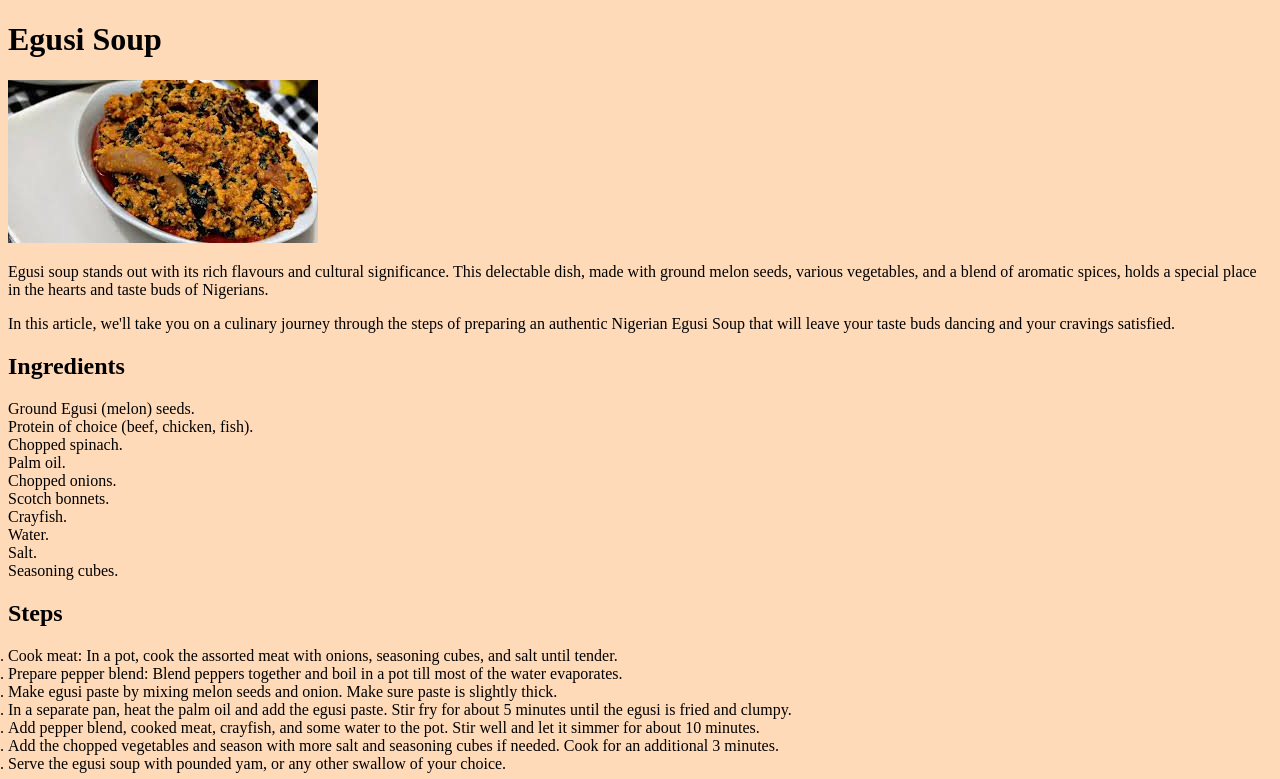
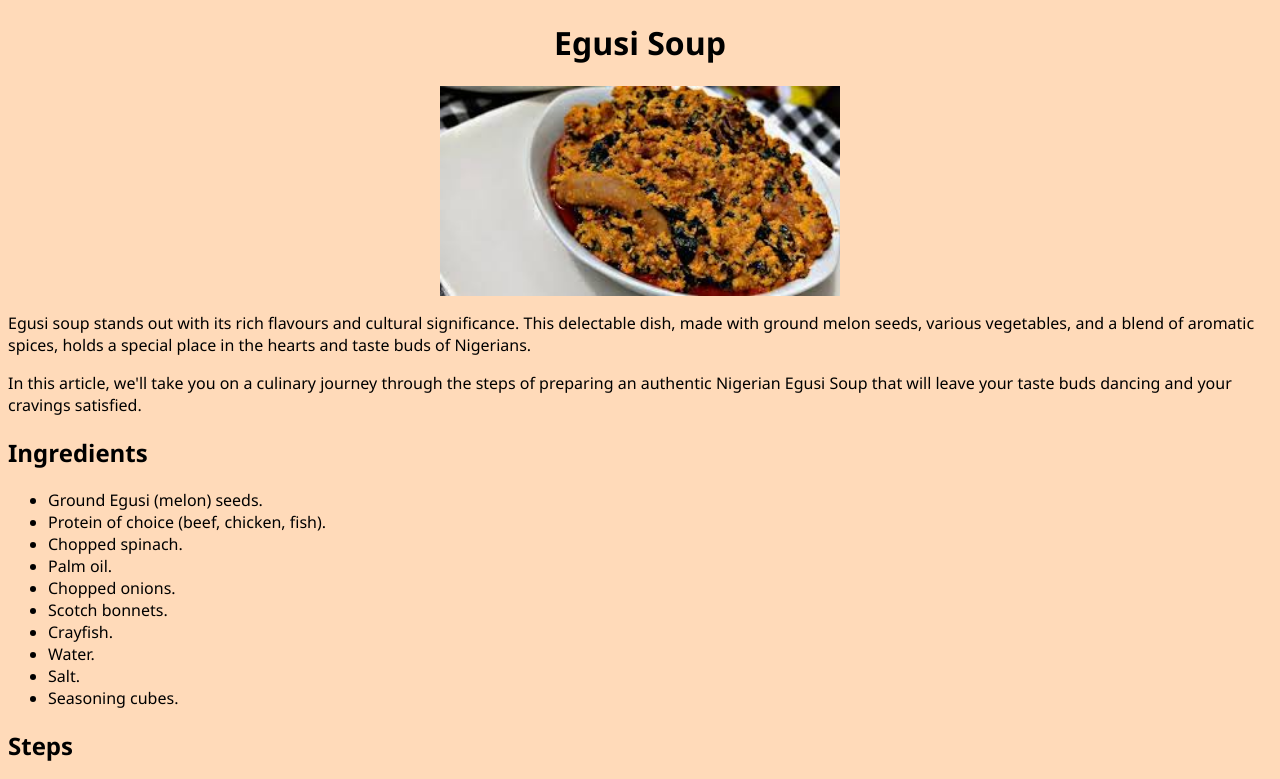
Before and after one commit to hencci/odin-recipes, a plain HTML site: page recipes/egusi.html in a window 1280 px wide. Shown: the top 779 px of the page. Drawn offline with Linux system fonts and the light colour scheme.

Commit message:
Added some styling to the styless.css file

```diff
--- a/styles.css
+++ b/styles.css
@@ -1,10 +1,7 @@
-* {
-    padding: 0;
-    box-sizing: border-box;
-}
-
 body {
     background-color: peachpuff;
+    font-family: 'Segoe UI', Tahoma, Geneva, Verdana, sans-serif;
+
 }
 
 .indexDiv {
@@ -12,6 +9,27 @@ body {
 
 }
 
+#indexList {
+    list-style-type: none;
+}
+
 a {
     text-decoration: none;
 }
+a:hover {
+    font-size: 1.1rem;
+    color: black;
+}
+
+h1 {
+    text-align: center;
+}
+
+img {
+    width: 400px;
+    height: auto;
+}
+.imgDiv {
+    display: flex;
+    justify-content: center;
+}
```
